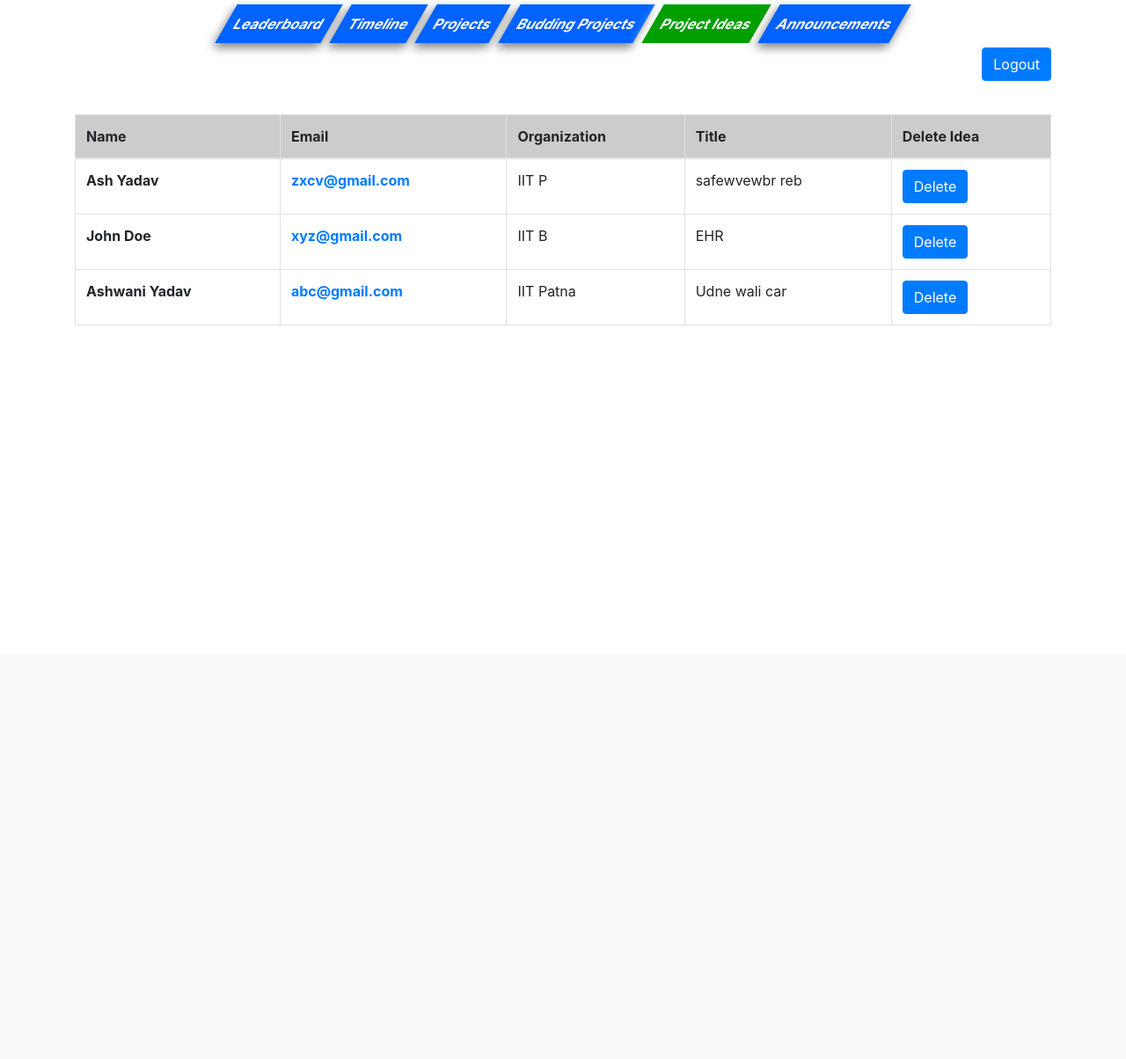
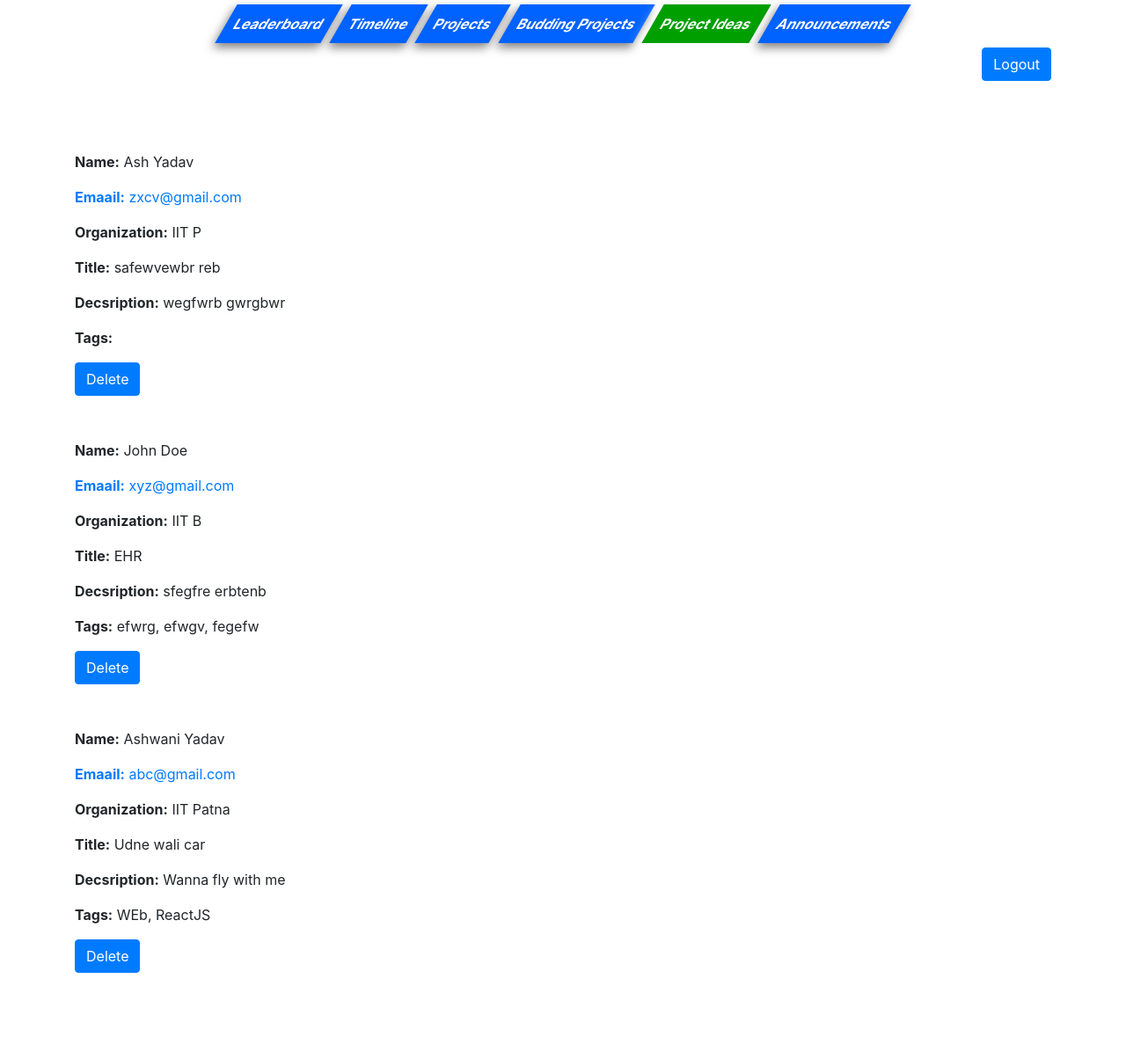
Before and after one commit to dsciitpatna/dsciitpatna.github.io, a PHP site: page /ashwani/admin.php in a window 1280 px wide, after a click on "Project Ideas". Shown: the part 56-1260 px from the top of the page at 88% size. Before the commit the page ends 426 px from the top, so only its background shows below. Run offline with PHP 8.4, Linux system fonts and the light colour scheme; a user stored in the database is signed in; data comes from the database, SQL or seed files in the repository; some libraries are stand-ins or nearby versions.

Commit message:
updated admin.php

```diff
--- a/admin.php
+++ b/admin.php
@@ -690,37 +690,20 @@
                         <div class="container">
                             <h5 class="text-success"><?php echo $deleteprojectideasuccess?></h5>
                             <h5 class="text-danger"><?php echo $deleteprojectideafailure?></h5>
-                            <table class="table table-bordered">
-                                <thead>
-                                    <tr>
-                                    <th scope="col">Name</th>
-                                    <th scope="col">Email</th>
-                                    <th scope="col">Organization</th>
-                                    <th scope="col">Title</th>
-                                    <th scope="col">Delete Idea</th>
-                                    </tr>
-                                </thead>
-                                <tbody>
                                 <?php foreach ($projectIdeas as $projectIdea) : ?>
-                                        <tr>
-                                            <th scope="row"><?php echo $projectIdea['name'] ?></th>
-                                            <th scope="row">
-                                                <a href="mailto:<?php echo $projectIdea['email'] ?>">
-                                                <?php echo $projectIdea['email'] ?>
-                                                </a>
-                                            </th>
-                                            <td><?php echo $projectIdea['organization'] ?></td>
-                                            <td><?php echo $projectIdea['title'] ?></td>
-                                            <td>
+                                    <div style="margin: 50px auto">
+                                        <p><strong>Name:</strong> <?php echo $projectIdea['name'] ?></p>
+                                        <a href="mailto:<?php echo $projectIdea['email'] ?>"><p><strong>Emaail:</strong> <?php echo $projectIdea['email'] ?></p></a>
+                                        <p><strong>Organization:</strong> <?php echo $projectIdea['organization'] ?></p>
+                                        <p><strong>Title:</strong> <?php echo $projectIdea['title'] ?></p>
+                                        <p><strong>Decsription:</strong> <?php echo $projectIdea['description'] ?></p>
+                                        <p><strong>Tags:</strong> <?php echo $projectIdea['tags'] ?></p>
                                         <form action="" method="POST">
                                             <input type="hidden" name="id" value="<?php echo $projectIdea['id']?>"/>
                                             <button type="submit" name="deleteprojectidea" class="btn btn-primary">Delete</button>
                                         </form>
-                                            </td>
-                                        </tr>
+                                    </div>
                                 <?php endforeach; ?>
-                                </tbody>
-                            </table>
                         </div>
                         <br><br>
                     </div>
```
Lines whose indentation alone changed are shown as unchanged.
